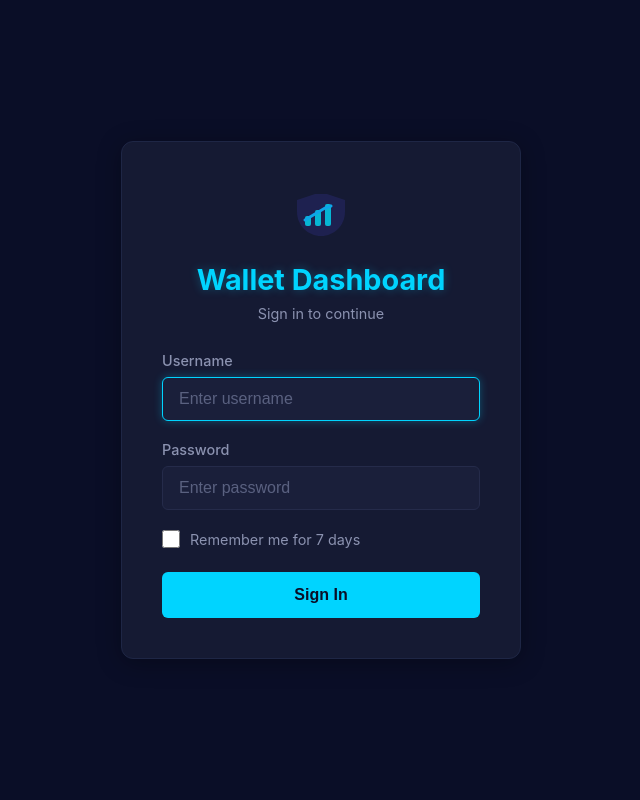
After one commit to financetrader/tradeviewer-public, a Flask app: page /login in a window 1280 px wide. The commit adds this page. Shown: the whole page, without its empty margins (319-959 px from the left). Run offline with Flask 3, Linux system fonts and the light colour scheme; some libraries are stand-ins or nearby versions.

Commit message:
feat: Add login authentication with Flask-Login
- Add Flask-Login dependency for session management
- Create utils/auth.py with User class and credential validation
- Add login/logout routes with flash messages
- Protect all routes with @login_required (except /health, /login)
- Create login.html template matching dark theme
- Add ADMIN_USER and ADMIN_PASSWORD environment variables
- Add Remember Me (7 days) functionality
- Add Logout link to navbar

```diff
--- a/app.py
+++ b/app.py
@@ -54,6 +54,10 @@ except ImportError:
     CSRFError = None
     print("Warning: Flask-WTF not installed. CSRF protection disabled. Install with: pip install Flask-WTF")
 
+# Authentication
+from flask_login import login_required, login_user, logout_user, current_user
+from utils.auth import User, init_login_manager
+
 load_dotenv()
 
 app = Flask(__name__)
@@ -104,6 +108,9 @@ else:
         return render_template('error.html',
                              error_code=400,
                              error_message=error_msg), 400
+
+# Initialize Flask-Login
+login_manager = init_login_manager(app)
 
 # Ensure session exists for CSRF
 @app.before_request
@@ -197,6 +204,46 @@ def health():
         }), 503
 
 
+@app.route("/login", methods=['GET', 'POST'])
+def login():
+    """Login page and authentication handler."""
+    # Already logged in - redirect to dashboard
+    if current_user.is_authenticated:
+        return redirect(url_for('index'))
+
+    if request.method == 'POST':
+        username = sanitize_string(request.form.get('username', ''), max_length=50)
+        password = request.form.get('password', '')
+        remember = request.form.get('remember') == 'on'
+
+        if User.validate_credentials(username, password):
+            user = User(username)
+            login_user(user, remember=remember)
+            app.logger.info(f"User '{username}' logged in from {request.remote_addr}")
+
+            # Redirect to requested page or default to dashboard
+            next_page = request.args.get('next')
+            if next_page and next_page.startswith('/'):
+                return redirect(next_page)
+            return redirect(url_for('index'))
+
+        app.logger.warning(f"Failed login attempt for user '{username}' from {request.remote_addr}")
+        flash('Invalid username or password', 'error')
+
+    return render_template('login.html')
+
+
+@app.route("/logout")
+@login_required
+def logout():
+    """Log out the current user."""
+    username = current_user.id if current_user.is_authenticated else 'unknown'
+    logout_user()
+    app.logger.info(f"User '{username}' logged out")
+    flash('You have been logged out.', 'success')
+    return redirect(url_for('login'))
+
+
 def _parse_time_range():
     """Parse time range from query params. Default: 7d."""
     period = sanitize_string(request.args.get("period") or "7d", max_length=10, allow_empty=False).lower()
@@ -230,6 +277,7 @@ def debug_dashboard():
 
 
 @app.route("/")
+@login_required
 def index():
     """Portfolio overview dashboard with aggregated metrics (read-only from database)."""
     try:
@@ -359,6 +407,7 @@ def index():
 
 
 @app.route("/wallet/<int:wallet_id>")
+@login_required
 def wallet_dashboard(wallet_id):
     """Dashboard for specific wallet."""
     app.logger.info(f"=== Starting wallet_dashboard for wallet_id: {wallet_id} ===")
@@ -505,6 +554,7 @@ def wallet_dashboard(wallet_id):
 
 
 @app.route("/admin/exchange-logs")
+@login_required
 def admin_exchange_logs():
     """Admin page showing the last N exchange traffic log lines."""
     try:
@@ -532,6 +582,7 @@ def admin_exchange_logs():
 
 
 @app.route("/admin")
+@login_required
 def admin():
     """Wallets page for wallet management."""
     with get_session() as session:
@@ -557,6 +608,7 @@ def admin():
 
 
 @app.route("/admin/add_wallet", methods=['POST'])
+@login_required
 @limiter.limit(RATE_LIMITS['admin'])
 @csrf.exempt
 def add_wallet():
@@ -622,6 +674,7 @@ def add_wallet():
 
 
 @app.route("/admin/test_wallet/<int:wallet_id>")
+@login_required
 @limiter.limit(RATE_LIMITS['test_wallet'])
 def test_wallet(wallet_id):
     """Test wallet connection and return JSON result."""
@@ -667,6 +720,7 @@ def test_wallet(wallet_id):
 
 
 @app.route("/admin/edit_wallet/<int:wallet_id>", methods=['GET', 'POST'])
+@login_required
 @limiter.limit(RATE_LIMITS['admin'], methods=['POST'])
 @csrf.exempt
 def edit_wallet(wallet_id):
@@ -760,6 +814,7 @@ def edit_wallet(wallet_id):
 
 
 @app.route("/admin/delete_wallet/<int:wallet_id>", methods=['POST'])
+@login_required
 @limiter.limit(RATE_LIMITS['admin'])
 @csrf.exempt
 def delete_wallet(wallet_id):
@@ -800,6 +855,7 @@ def delete_wallet(wallet_id):
 
 
 @app.route("/api/provider_instructions/<provider>")
+@login_required
 def get_provider_instructions_api(provider):
     """Get provider setup instructions via API."""
     instructions = get_provider_instructions(provider)
@@ -807,6 +863,7 @@ def get_provider_instructions_api(provider):
 
 
 @app.route("/admin/strategies")
+@login_required
 def admin_strategies():
     """Manage strategies and assignments."""
     with get_session() as session:
@@ -967,6 +1024,7 @@ def admin_strategies():
 
 
 @app.route("/admin/strategies/add", methods=['POST'])
+@login_required
 @limiter.limit(RATE_LIMITS['admin'])
 @csrf.exempt
 def admin_add_strategy():
@@ -985,6 +1043,7 @@ def admin_add_strategy():
 
 
 @app.route("/admin/strategies/edit/<int:strategy_id>", methods=['POST'])
+@login_required
 @limiter.limit(RATE_LIMITS['admin'])
 @csrf.exempt
 def admin_edit_strategy(strategy_id):
@@ -1015,6 +1074,7 @@ def admin_edit_strategy(strategy_id):
 
 
 @app.route("/admin/strategies/delete/<int:strategy_id>", methods=['POST'])
+@login_required
 @limiter.limit(RATE_LIMITS['admin'])
 @csrf.exempt
 def admin_delete_strategy(strategy_id):
@@ -1041,6 +1101,7 @@ def admin_delete_strategy(strategy_id):
 
 
 @app.route("/admin/strategies/bulk_add", methods=['POST'])
+@login_required
 @limiter.limit(RATE_LIMITS['admin'])
 @csrf.exempt
 def admin_bulk_add_strategies():
@@ -1084,6 +1145,7 @@ def admin_bulk_add_strategies():
 
 
 @app.route("/admin/strategies/assign", methods=['POST'])
+@login_required
 @limiter.limit(RATE_LIMITS['admin'])
 @csrf.exempt
 def admin_assign_strategy():
@@ -1205,6 +1267,7 @@ def admin_assign_strategy():
 
 
 @app.route("/api/wallets/refresh-all", methods=['POST'])
+@login_required
 @limiter.limit(RATE_LIMITS['api'])
 @csrf.exempt
 def api_refresh_all_wallets():
@@ -1265,6 +1328,7 @@ def api_refresh_all_wallets():
 
 
 @app.route("/api/wallet/<int:wallet_id>/refresh", methods=['POST'])
+@login_required
 @limiter.limit(RATE_LIMITS['api'])
 @csrf.exempt
 def api_refresh_wallet(wallet_id):
@@ -1297,6 +1361,7 @@ def api_refresh_wallet(wallet_id):
 
 
 @app.route("/api/symbol-suggestions", methods=['GET'])
+@login_required
 @limiter.limit(RATE_LIMITS['api'])
 def get_symbol_suggestions():
     """
@@ -1331,6 +1396,7 @@ def get_symbol_suggestions():
 
 
 @app.route("/admin/strategies/end/<int:assignment_id>", methods=['POST'])
+@login_required
 @limiter.limit(RATE_LIMITS['admin'])
 @csrf.exempt
 def admin_end_assignment(assignment_id):
@@ -1353,6 +1419,7 @@ def admin_end_assignment(assignment_id):
 
 
 @app.route("/admin/strategies/assignment/<int:assignment_id>/delete", methods=['POST'])
+@login_required
 @limiter.limit(RATE_LIMITS['admin'])
 @csrf.exempt
 def admin_delete_assignment(assignment_id):
--- a/config.py
+++ b/config.py
@@ -16,6 +16,11 @@ class Config:
     SESSION_COOKIE_SECURE = False  # Set to True only when using HTTPS
     SESSION_COOKIE_HTTPONLY = True  # No JS access
     SESSION_COOKIE_SAMESITE = 'Lax'  # CSRF protection
+
+    # Remember Me (Flask-Login)
+    REMEMBER_COOKIE_DURATION = timedelta(days=7)
+    REMEMBER_COOKIE_SECURE = False  # Set to True only when using HTTPS
+    REMEMBER_COOKIE_HTTPONLY = True
 
     # Database
     SQLALCHEMY_TRACK_MODIFICATIONS = False
--- a/requirements.txt
+++ b/requirements.txt
@@ -29,5 +29,8 @@ Flask-Limiter==3.5.0
 # CSRF Protection
 Flask-WTF>=1.2.0
 
+# Authentication
+Flask-Login>=0.6.3
+
 # Production Server
 gunicorn==21.2.0
--- a/templates/base.html
+++ b/templates/base.html
@@ -255,6 +255,9 @@
             </div>
             <div class="navbar-right">
                 {% block navbar_right %}{% endblock %}
+                {% if current_user.is_authenticated %}
+                <a href="/logout" class="nav-link nav-link-secondary" title="Logout">🚪 Logout</a>
+                {% endif %}
             </div>
         </div>
 
--- /dev/null
+++ b/templates/login.html
@@ -0,0 +1,199 @@
+<!DOCTYPE html>
+<html>
+<head>
+    <title>Login - Wallet Dashboard</title>
+    <meta charset="utf-8">
+    <meta name="viewport" content="width=device-width, initial-scale=1">
+    <link rel="icon" type="image/svg+xml" href="{{ url_for('static', filename='favicon-concept-d-chart-shield.svg') }}">
+    <style>
+        * { margin: 0; padding: 0; box-sizing: border-box; }
+        body {
+            font-family: -apple-system, BlinkMacSystemFont, 'Segoe UI', Roboto, sans-serif;
+            background: #0a0e27;
+            color: #e0e0e0;
+            min-height: 100vh;
+            display: flex;
+            align-items: center;
+            justify-content: center;
+            padding: 20px;
+        }
+
+        .login-container {
+            width: 100%;
+            max-width: 400px;
+        }
+
+        .login-card {
+            background: #151a33;
+            border: 1px solid #1e2645;
+            border-radius: 12px;
+            padding: 40px;
+            box-shadow: 0 4px 24px rgba(0, 0, 0, 0.3);
+        }
+
+        .login-header {
+            text-align: center;
+            margin-bottom: 30px;
+        }
+
+        .login-header h1 {
+            color: #00d4ff;
+            font-size: 1.8rem;
+            margin-bottom: 8px;
+            text-shadow: 0 0 10px rgba(0, 212, 255, 0.3);
+        }
+
+        .login-header p {
+            color: #8b92b0;
+            font-size: 0.9rem;
+        }
+
+        .form-group {
+            margin-bottom: 20px;
+        }
+
+        .form-group label {
+            display: block;
+            margin-bottom: 8px;
+            color: #8b92b0;
+            font-size: 0.9rem;
+            font-weight: 500;
+        }
+
+        .form-group input[type="text"],
+        .form-group input[type="password"] {
+            width: 100%;
+            padding: 12px 16px;
+            background: #1a1f3a;
+            color: #e0e0e0;
+            border: 1px solid #252b4a;
+            border-radius: 6px;
+            font-size: 1rem;
+            transition: all 0.2s;
+        }
+
+        .form-group input:focus {
+            outline: none;
+            border-color: #00d4ff;
+            box-shadow: 0 0 8px rgba(0, 212, 255, 0.3);
+        }
+
+        .form-group input::placeholder {
+            color: #5a6180;
+        }
+
+        .checkbox-group {
+            display: flex;
+            align-items: center;
+            gap: 10px;
+            margin-bottom: 24px;
+        }
+
+        .checkbox-group input[type="checkbox"] {
+            width: 18px;
+            height: 18px;
+            accent-color: #00d4ff;
+            cursor: pointer;
+        }
+
+        .checkbox-group label {
+            color: #8b92b0;
+            font-size: 0.9rem;
+            cursor: pointer;
+        }
+
+        .btn-login {
+            width: 100%;
+            padding: 14px;
+            background: #00d4ff;
+            color: #0a0e27;
+            border: none;
+            border-radius: 6px;
+            font-size: 1rem;
+            font-weight: 600;
+            cursor: pointer;
+            transition: all 0.2s;
+        }
+
+        .btn-login:hover {
+            background: #00b8e6;
+            box-shadow: 0 0 15px rgba(0, 212, 255, 0.4);
+        }
+
+        .btn-login:active {
+            transform: scale(0.98);
+        }
+
+        .alert {
+            padding: 12px 16px;
+            border-radius: 6px;
+            margin-bottom: 20px;
+            font-size: 0.9rem;
+        }
+
+        .alert-error {
+            background: #ff475722;
+            color: #ff6b7a;
+            border: 1px solid #ff475744;
+        }
+
+        .alert-info {
+            background: #00d4ff22;
+            color: #00d4ff;
+            border: 1px solid #00d4ff44;
+        }
+
+        /* Logo/Icon */
+        .logo {
+            width: 64px;
+            height: 64px;
+            margin: 0 auto 16px;
+            display: block;
+        }
+    </style>
+</head>
+<body>
+    <div class="login-container">
+        <div class="login-card">
+            <div class="login-header">
+                <img src="{{ url_for('static', filename='favicon-concept-d-chart-shield.svg') }}" alt="Logo" class="logo">
+                <h1>Wallet Dashboard</h1>
+                <p>Sign in to continue</p>
+            </div>
+
+            {% with messages = get_flashed_messages(with_categories=true) %}
+                {% if messages %}
+                    {% for category, message in messages %}
+                        <div class="alert alert-{{ 'error' if category == 'error' else 'info' }}">
+                            {{ message }}
+                        </div>
+                    {% endfor %}
+                {% endif %}
+            {% endwith %}
+
+            <form method="POST" action="{{ url_for('login') }}">
+                {% if config.WTF_CSRF_ENABLED %}
+                <input type="hidden" name="csrf_token" value="{{ csrf_token() }}">
+                {% endif %}
+
+                <div class="form-group">
+                    <label for="username">Username</label>
+                    <input type="text" id="username" name="username" placeholder="Enter username" required autofocus>
+                </div>
+
+                <div class="form-group">
+                    <label for="password">Password</label>
+                    <input type="password" id="password" name="password" placeholder="Enter password" required>
+                </div>
+
+                <div class="checkbox-group">
+                    <input type="checkbox" id="remember" name="remember">
+                    <label for="remember">Remember me for 7 days</label>
+                </div>
+
+                <button type="submit" class="btn-login">Sign In</button>
+            </form>
+        </div>
+    </div>
+</body>
+</html>
```
Also changed, not shown: utils/auth.py (added, +74 -0 lines), 1 other file.
